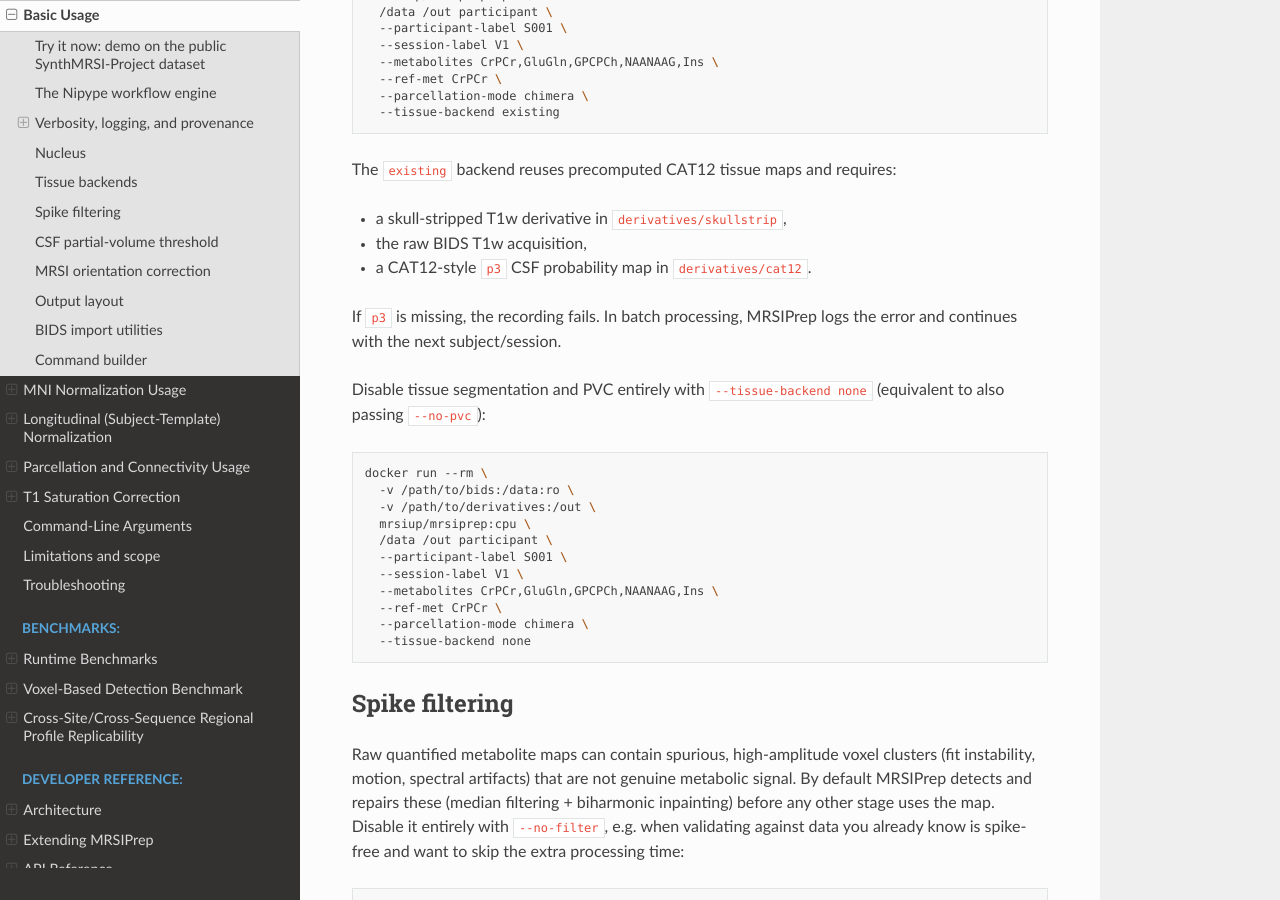
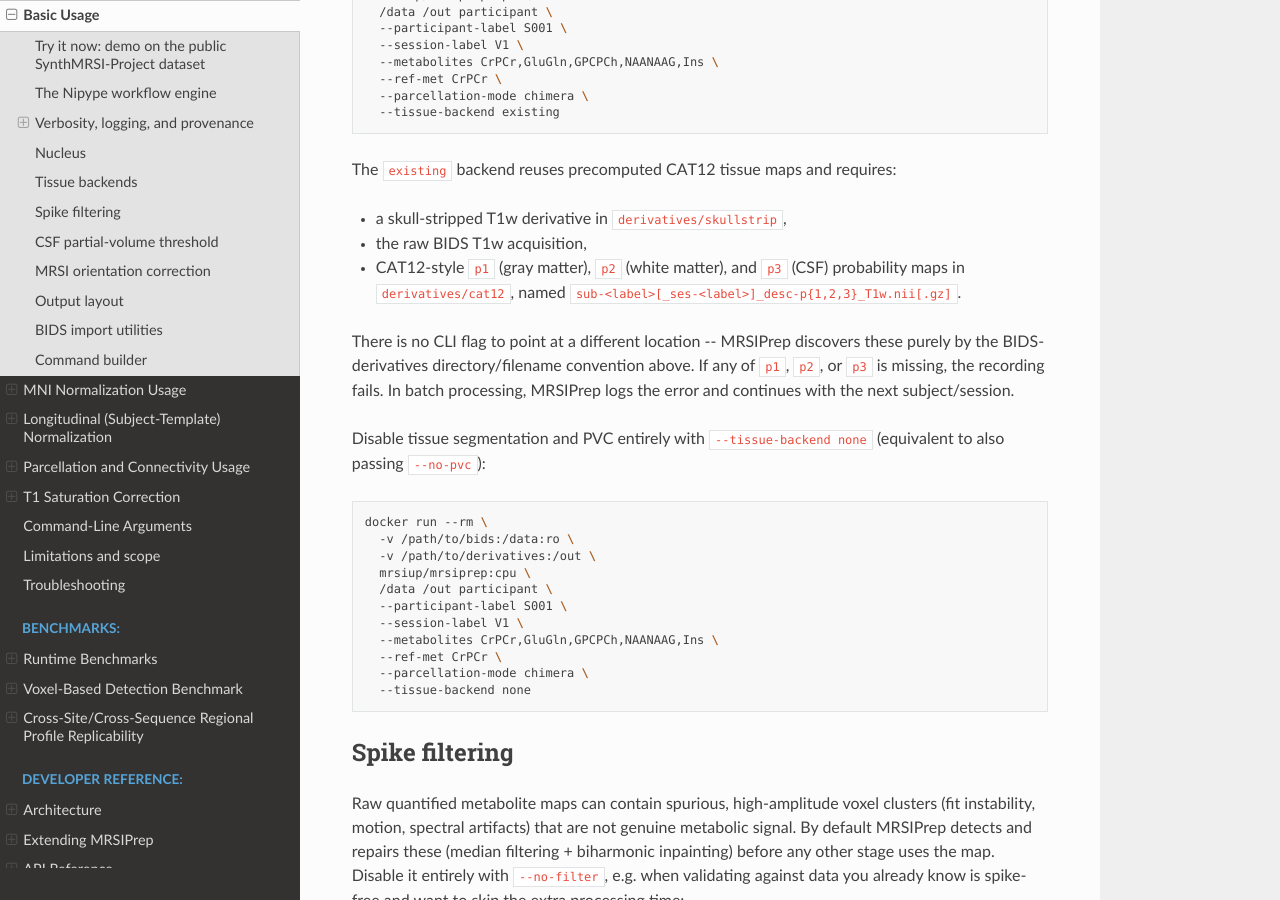
Before and after one commit to MRSI-Psychosis-UP/MRSIPrep, a Sphinx documentation site: the page built from docs/usage_basic.md, in a window 1280 px wide and 900 px high, scrolled down 6494 px. Built offline with Sphinx 7.4.7 and the Read the Docs theme 3.1.0, drawn with Linux system fonts in a browser that asks for light colours; pages that are not in the unit, such as notebooks, are missing from menus.

Commit message:
Clarify docs for --tissue-backend existing and --t1-correction voxelwise input discovery
Document that --tissue-backend existing requires all three CAT12 p1/p2/p3
maps (not just p3), spell out the expected filename pattern, and note for
both this and the B1+ map (--t1-correction voxelwise) that there is no CLI
flag to override the location -- MRSIPrep finds them purely by the
BIDS-derivatives directory/filename convention.

```diff
--- a/docs/usage_basic.md
+++ b/docs/usage_basic.md
@@ -352,10 +352,15 @@
 
 - a skull-stripped T1w derivative in `derivatives/skullstrip`,
 - the raw BIDS T1w acquisition,
-- a CAT12-style `p3` CSF probability map in `derivatives/cat12`.
+- CAT12-style `p1` (gray matter), `p2` (white matter), and `p3` (CSF)
+  probability maps in `derivatives/cat12`, named
+  `sub-<label>[_ses-<label>]_desc-p{1,2,3}_T1w.nii[.gz]`.
 
-If `p3` is missing, the recording fails. In batch processing, MRSIPrep logs
-the error and continues with the next subject/session.
+There is no CLI flag to point at a different location -- MRSIPrep discovers
+these purely by the BIDS-derivatives directory/filename convention above.
+If any of `p1`, `p2`, or `p3` is missing, the recording fails. In batch
+processing, MRSIPrep logs the error and continues with the next
+subject/session.
 
 Disable tissue segmentation and PVC entirely with `--tissue-backend none`
 (equivalent to also passing `--no-pvc`):
```
Also changed, not shown: docs/usage_t1_correction.md (+3 -1 lines).
